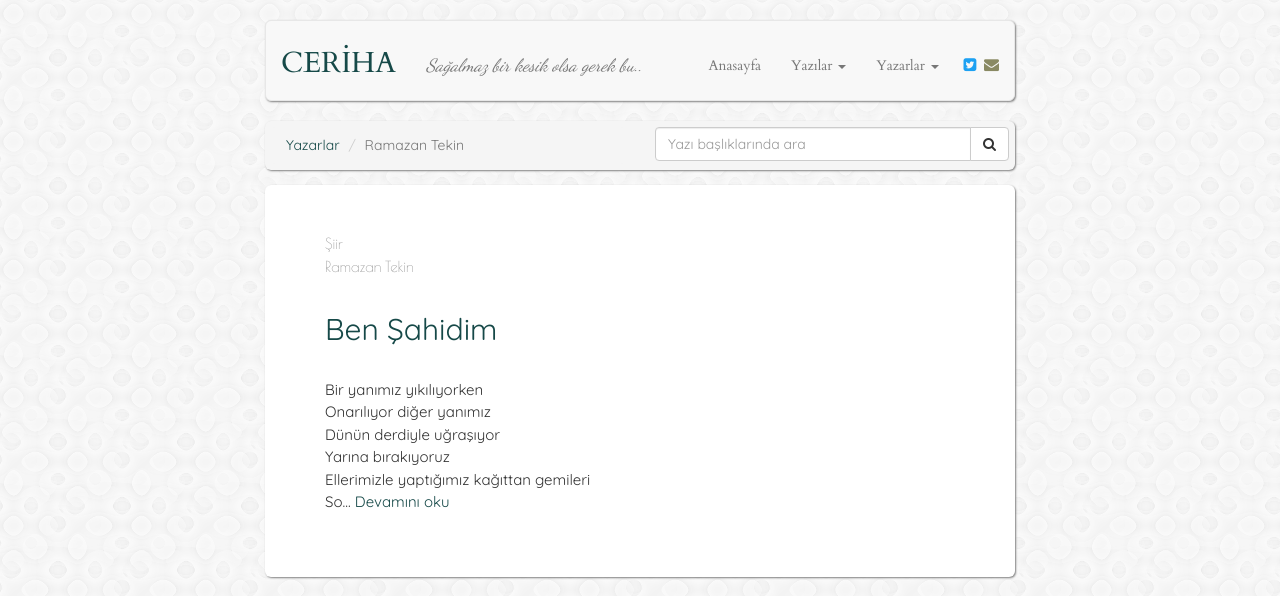
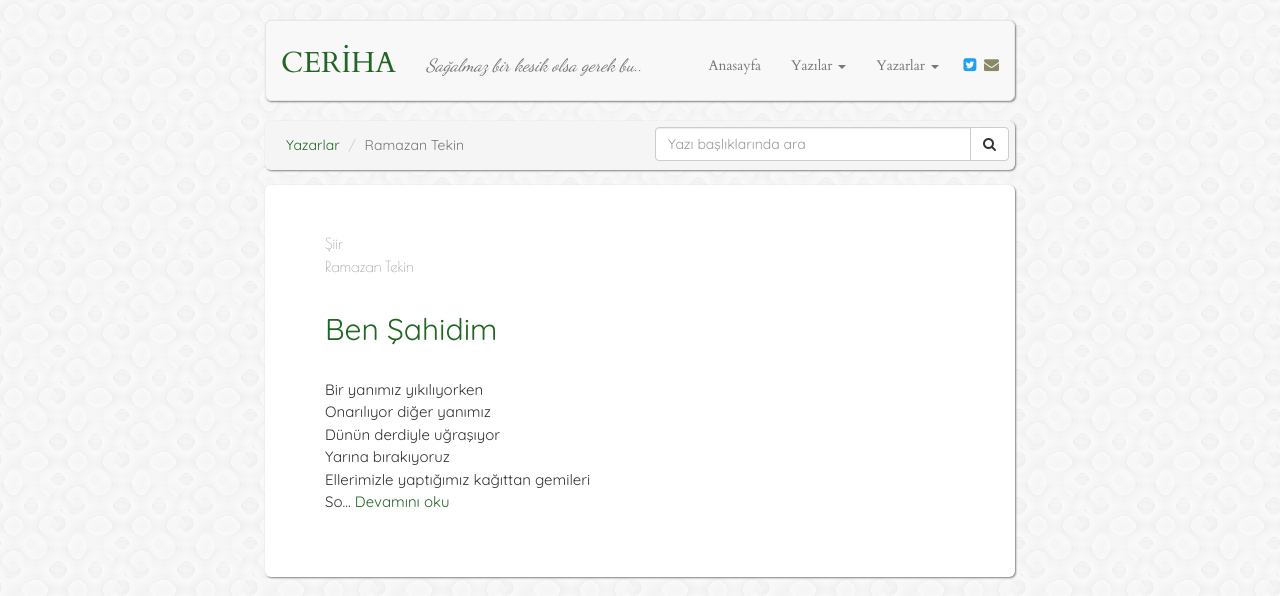
Before and after one commit to muhammedaydogdu/muhammedaydogdu.github.io, a Jekyll site: the page built from ramazan-tekin.html, in a window 1280 px wide. Shown: the top 596 px of the page. Built offline with Jekyll 4.4.1, drawn with Linux system fonts in a browser that asks for light colours; some web fonts are replaced.

Commit message:
Update style.css

```diff
--- a/css/style.css
+++ b/css/style.css
@@ -19,20 +19,20 @@ body {
 }
 
 a {
-  color: #164948;
+  color: #226624;
 }
 
 a:hover {
-  color: #164948;
+  color: #226624;
 }
 
 a:focus {
-  color: #164948;
+  color: #226624;
   text-decoration: none;
 }
 
 h2 {
-  color: #164948;
+  color: #226624;
 }
 
 .container .navbar {
@@ -44,17 +44,17 @@ h2 {
 }
 
 .navbar .navbar-brand {
-  color: #164948;
+  color: #226624;
   margin-top: 2px;
   font-size: 29px;
 }
 
 .navbar .navbar-brand:hover {
-  color: #164948;
+  color: #226624;
 }
 
 .navbar .navbar-brand:focus {
-  color: #164948;
+  color: #226624;
 }
 
 .navbar .navbar-text {
```
